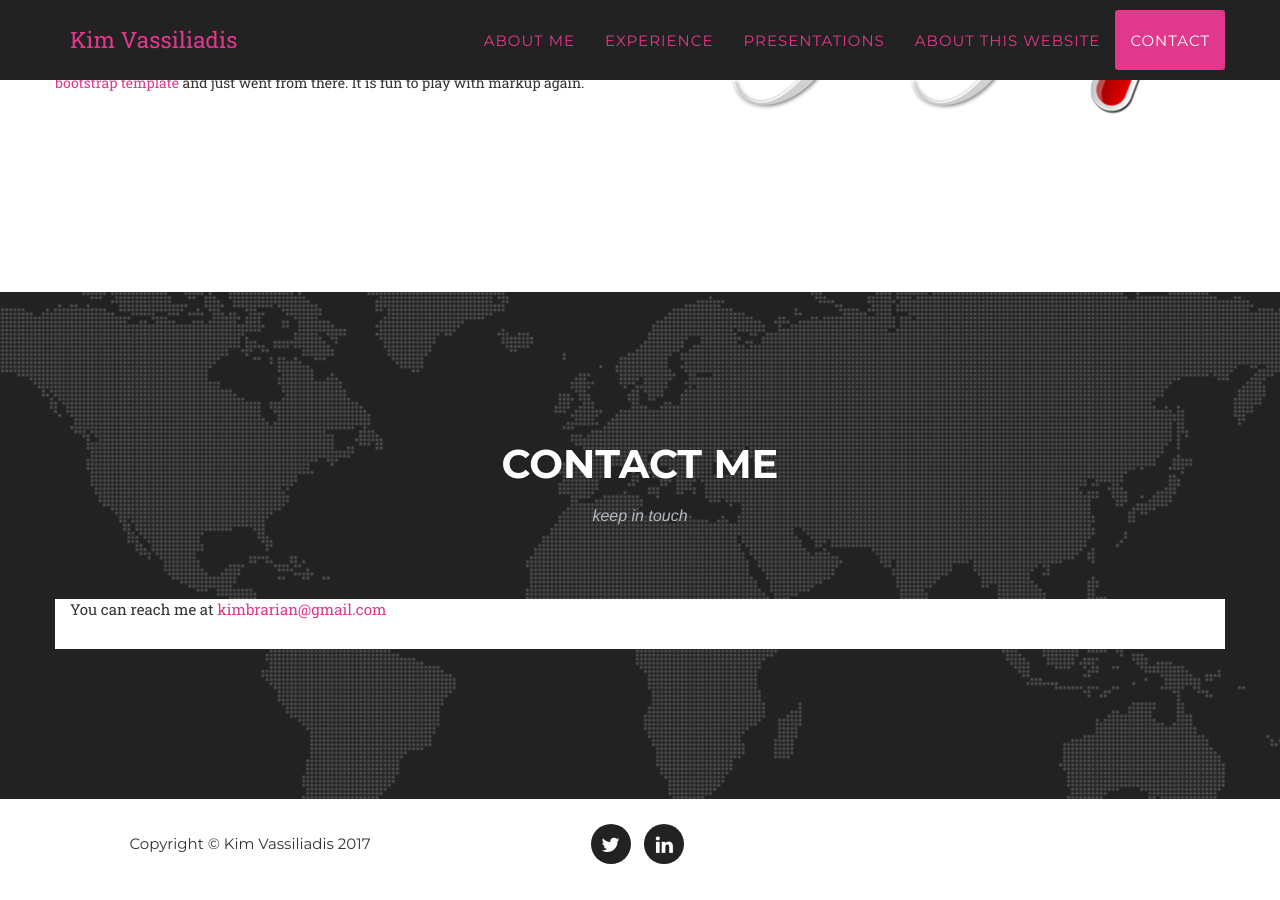
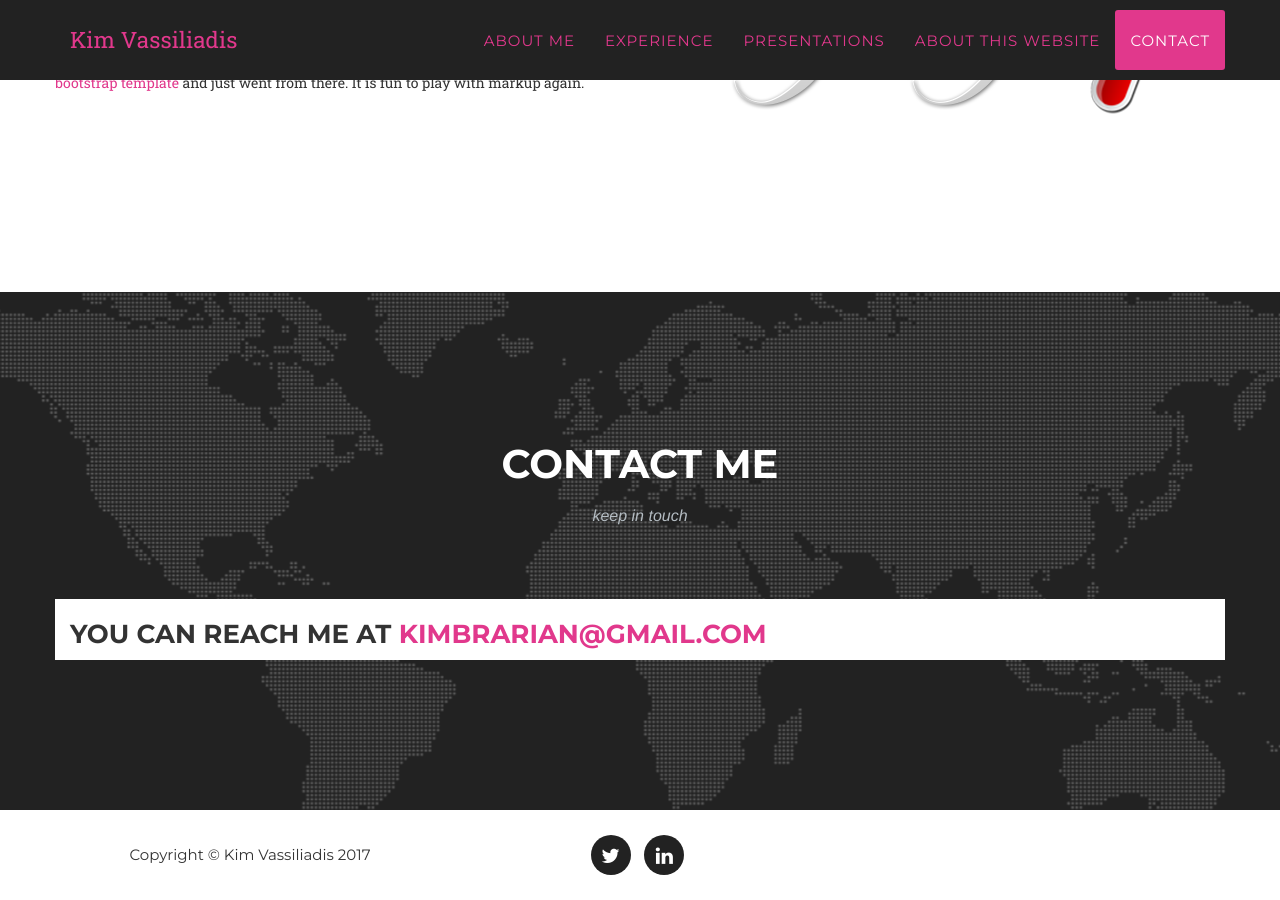
Before and after one commit to kimbrarian/jekyll, a Jekyll site: the page built from index.html, in a window 1280 px wide and 900 px high, scrolled down 4917 px. Built offline with Jekyll 4.4.1, drawn with Linux system fonts in a browser that asks for light colours; some web fonts are replaced.

```diff
--- a/_includes/contact.html
+++ b/_includes/contact.html
@@ -8,7 +8,7 @@
             </div>
             <div class="row">
                 <div class="col-lg-12" style="background-color:#fff; min-height:50px;">
-                          You can reach me at <a href="mailto:kimbrarian@gmail.com">kimbrarian@gmail.com</a>
+                          <h3>You can reach me at <a href="mailto:kimbrarian@gmail.com">kimbrarian@gmail.com</a></h3>
                     <!--<form name="sentMessage" id="contactForm" novalidate>
                         <div class="row">
                             <div class="col-md-6">
```
